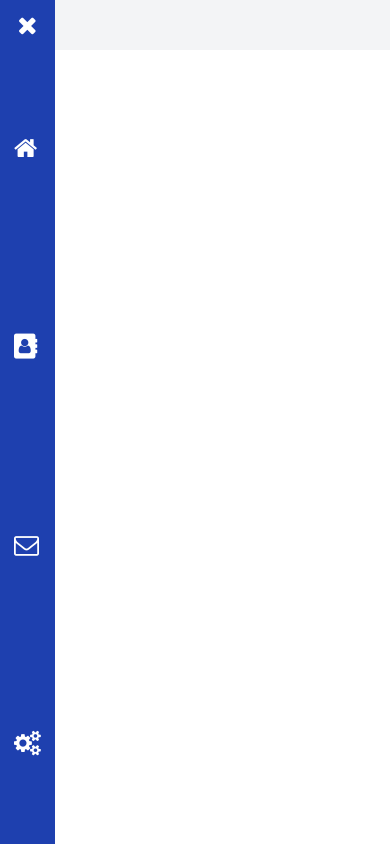
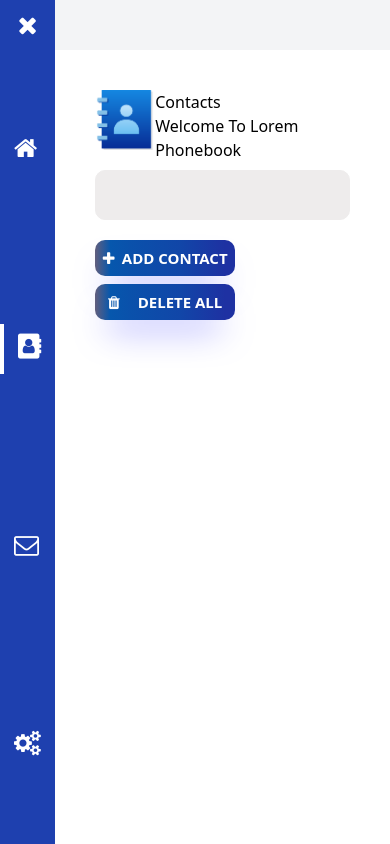
Before and after one commit to iamBlissMedik/contact-appVue, a Vue app: page /contacts/contact in a window 390 px wide. Before the commit this address had no page. Built offline with nearby package versions, Linux system fonts and the light colour scheme.

Commit message:
added buttons and search bar,made them responsive

```diff
--- a/src/App.vue
+++ b/src/App.vue
@@ -12,7 +12,7 @@ console.log(store.contacts);
     <SideBar/>
    <div class="w-full h-full">
      <HeaderTop/>
-    <div class="w-full h-[calc(100vh-50px)]">
+    <div class="w-full h-[calc(100vh-50px)] p-[40px]">
       <RouterView />
     </div>
    </div>
--- /dev/null
+++ b/src/components/Button.vue
@@ -0,0 +1,8 @@
+<script setup></script>
+<template>
+  <button>
+
+  </button>
+</template>
+
+<style scoped></style>
--- a/src/components/SideBar.vue
+++ b/src/components/SideBar.vue
@@ -30,12 +30,12 @@ const store = useContactStore();
         </RouterLink>
       </div>
       <div>
-        <RouterLink to="/messages">
+        <RouterLink to="/">
           <i class="fa fa-envelope-o" aria-hidden="true"></i>
         </RouterLink>
       </div>
       <div>
-        <RouterLink to="/settings">
+        <RouterLink to="/">
           <i class="fa fa-cogs" aria-hidden="true"></i>
         </RouterLink>
       </div>
--- /dev/null
+++ b/src/views/AddContactView.vue
@@ -0,0 +1,6 @@
+<script setup></script>
+<template>
+  <div>ahhggdd contact</div>
+</template>
+
+<style scoped></style>
--- a/src/views/ContactsView.vue
+++ b/src/views/ContactsView.vue
@@ -1,8 +1,77 @@
-        <script setup>
+<script setup>
+import { useContactStore } from "../stores/contactList";
+const store = useContactStore();
+</script>
+<template>
+  <header class="flex h-[60px]">
+    <!-- image -->
 
-        </script>
-<template>
+    <img src="../assets/images/contact.png" alt="" />
+    <!-- contact name -->
     <div>
-        <h1>CONTACT</h1>
+      <h3>Contacts</h3>
+      <!-- title -->
+      <div>
+        <h4>Welcome To Lorem Phonebook</h4>
+      </div>
     </div>
+  </header>
+  <!-- search bar + 2 buttons -->
+  <div class="w-full sm:flex items-center">
+    <!-- search bar -->
+    <div class="my-5  ">
+      <input type="text" class="w-full sm:w-[600px] mr-2" />
+    </div>
+    <!-- buttons -->
+    <div
+
+      class="grid gap-2 h-[80px] sm:w-[300px] sm:flex justify-between sm:h-[50px] items-center"
+    >
+      <!-- add -->
+      <button class="h-full px-1 flex items-center ">
+        <div class="flex w-full justify-around items-center">
+            <i class="fa  fa-plus" aria-hidden="true"> </i>
+        <span>ADD CONTACT</span>
+        </div>
+      </button>
+      <!-- delete all -->
+
+      <button class="h-full px-1 flex items-center ">
+        <div class="flex w-full justify-around items-center">
+            <i class="fa fa-trash " aria-hidden="true"></i>
+        <span>DELETE ALL</span>
+        </div>
+      </button>
+    </div>
+  </div>
 </template>
+
+<style scoped>
+button {
+  background: linear-gradient(
+    90deg,
+    rgba(2, 0, 36, 1) 0%,
+    rgba(98, 94, 125, 1) 0%,
+    rgba(6, 87, 173, 1) 11%,
+    rgba(10, 81, 171, 1) 25%,
+    rgba(17, 70, 168, 1) 61%,
+    rgba(30, 49, 162, 1) 93%
+  );
+  border-radius: 10px;
+  box-shadow: -1px 21px 34px -14px rgba(0, 0, 255, 0.63);
+
+  width: 140px;
+  font-size: 15px;
+   color: white !important;
+  font-weight: bold;
+
+}
+input{
+     height: 50px;
+  border-radius: 10px;
+    outline: none;
+  border: 1px solid #eeecec;
+  background-color: #eeecec;
+  padding: 0 10px;
+}
+</style>
--- a/src/views/HomeView.vue
+++ b/src/views/HomeView.vue
@@ -1,6 +1,6 @@
 <script></script>
 <template>
   <div>
-
+    home
   </div>
 </template>
```
Also changed, not shown: src/router/index.js (+8 -1 lines).
